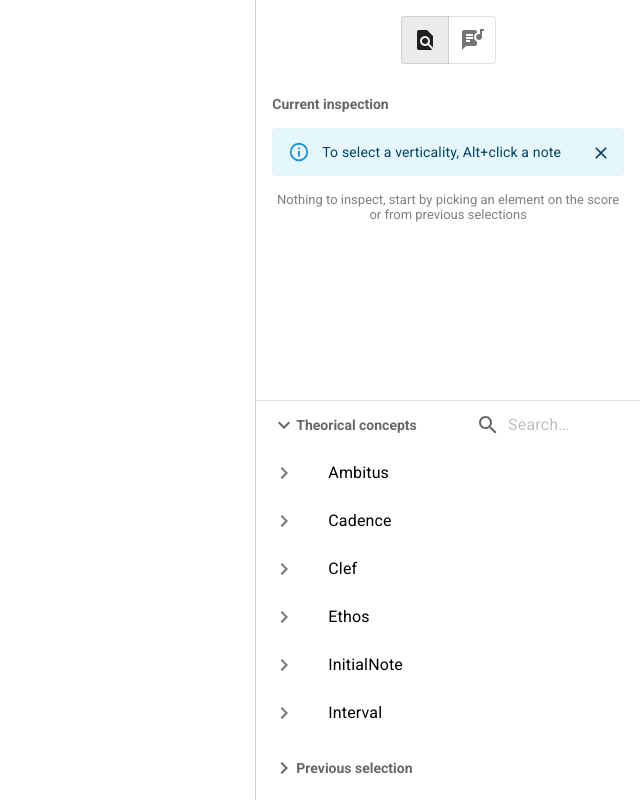
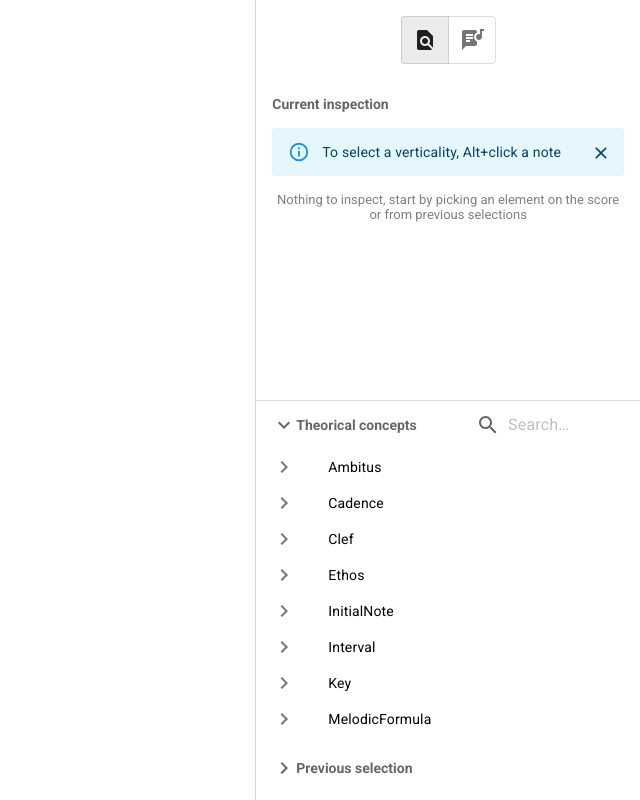
Before and after one commit to sherlock-iremus/sherlock-tonalities, a React (Create React App) app: page /mei in a window 1280 px wide. Both pictures are taken after a click on the element "Theorical concepts". Shown: the whole page, without its empty margins (640-1280 px from the left). Built offline with nearby package versions, Linux system fonts and the light colour scheme.

Commit message:
search working for subclasses

```diff
--- a/src/features/meiviewer/ConceptItem.jsx
+++ b/src/features/meiviewer/ConceptItem.jsx
@@ -6,7 +6,7 @@ export const ConceptItem = props => {
   const [isOpen, setIsOpen] = useState(false)
   return (
     <div>
-      <ListItem disablePadding>
+      <ListItem disablePadding dense>
         <ListItemButton onClick={() => setIsOpen(!isOpen)} sx={{ cursor: 'default' }}>
           <ListItemIcon>{props.concept.subClasses && (isOpen ? <ExpandMore /> : <ChevronRight />)}</ListItemIcon>
           <ListItemText primary={props.concept.label} />
--- a/src/features/meiviewer/MeiViewer.jsx
+++ b/src/features/meiviewer/MeiViewer.jsx
@@ -66,6 +66,7 @@ const MeiViewer = ({
   const [isBeingEdited, setIsBeingEdited] = useState(null)
   const [openedList, setOpenedList] = useState(null)
   const [filter, setFilter] = useState('')
+  const [filteredTree, setFilteredTree] = useState(treatise)
 
   const verticalityData = useGetNotesOnFirstBeatQuery(`${scoreIri}_${rightClickedNoteId}`, {
     skip: !rightClickedNoteId,
@@ -74,6 +75,21 @@ const MeiViewer = ({
   useEffect(() => {
     createVerovio(meiUrl) // github.com/rism-digital/verovio-app-react/blob/master/src/App.js
   }, [])
+
+  const _setFilter = newFilter => {
+    setFilter(newFilter)
+    setFilteredTree(newFilter ? _setFilteredTree(treatise, newFilter) : treatise)
+  }
+
+  const _setFilteredTree = (node, newFilter) => {
+    if (node.rootClasses) return { ...node, rootClasses: node.rootClasses.map(c => _setFilteredTree(c, newFilter)).filter(Boolean) }
+    else if (node.subClasses) {
+      const filteredNode = { ...node, subClasses: node.subClasses.map(c => _setFilteredTree(c, newFilter)).filter(Boolean) }
+      if (filteredNode.subClasses.length) return filteredNode
+    }
+    if (node.label && node.label.toLowerCase().includes(newFilter.toLowerCase())) return node
+    return null
+  }
 
   const _setInspectedElement = element => {
     if (inspectedElement) removeInspectionStyle(inspectedElement)
@@ -351,17 +367,14 @@ const MeiViewer = ({
                   {openedList === CONCEPTS ? <ExpandMore /> : <ChevronRight />}
                   Theorical concepts
                 </div>
-                {openedList === CONCEPTS && <SearchBar value={filter} onChange={e => setFilter(e.target.value)} />}
+                {openedList === CONCEPTS && <SearchBar value={filter} onChange={e => _setFilter(e.target.value)} />}
               </ListSubheader>
             }
           >
             <Collapse in={openedList === CONCEPTS} timeout="auto" unmountOnExit>
-              {treatise.rootClasses
-                .filter(c => (filter ? c.label.toLowerCase().includes(filter.toLowerCase()) : true))
-                .map(concept => (
-                  <ConceptItem key={concept.iri} disablePadding dense concept={concept}>
-                  </ConceptItem>
-                ))}
+              {filteredTree.rootClasses && filteredTree.rootClasses.map(concept => (
+                <ConceptItem key={concept.iri} concept={concept} />
+              ))}
             </Collapse>
           </List>
 
```
